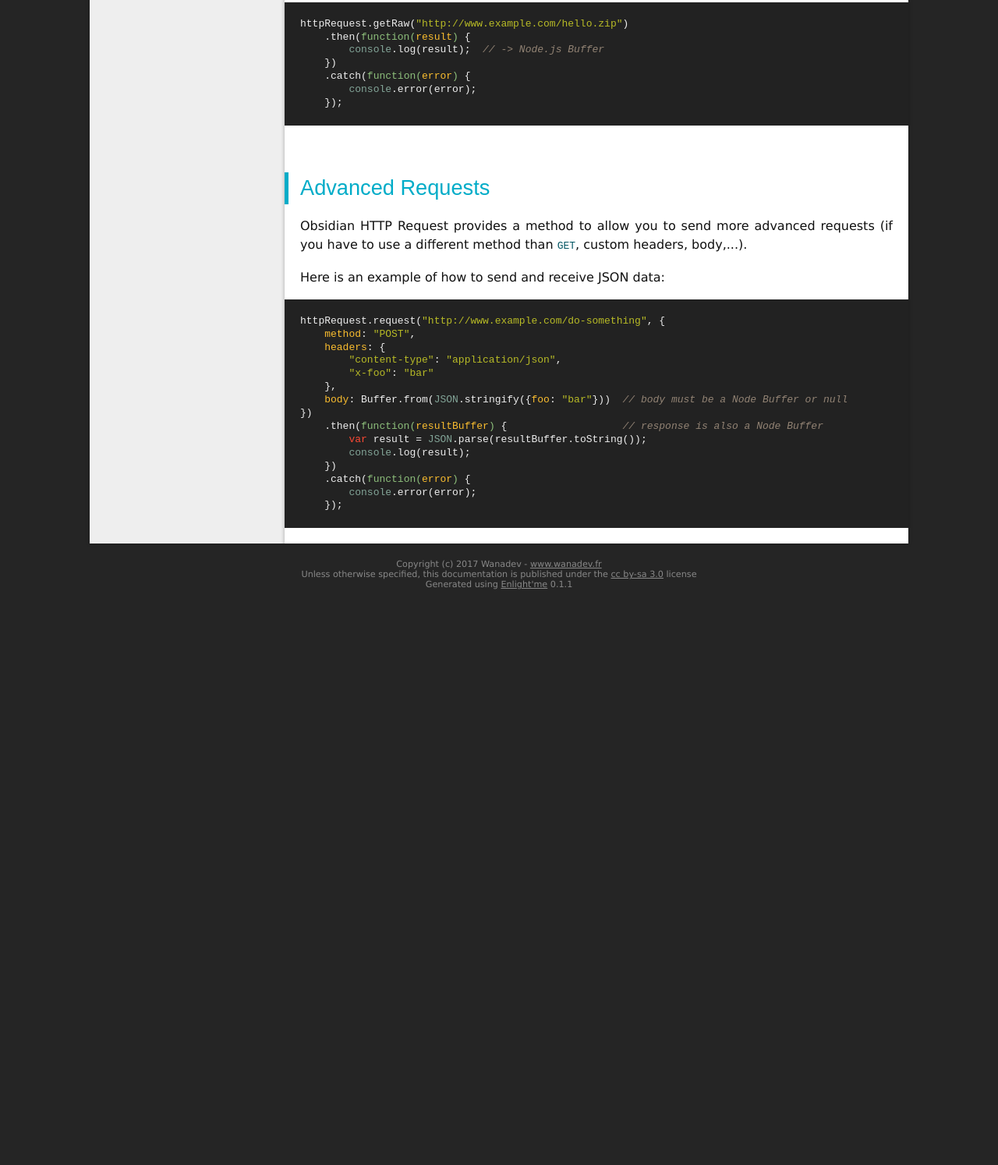
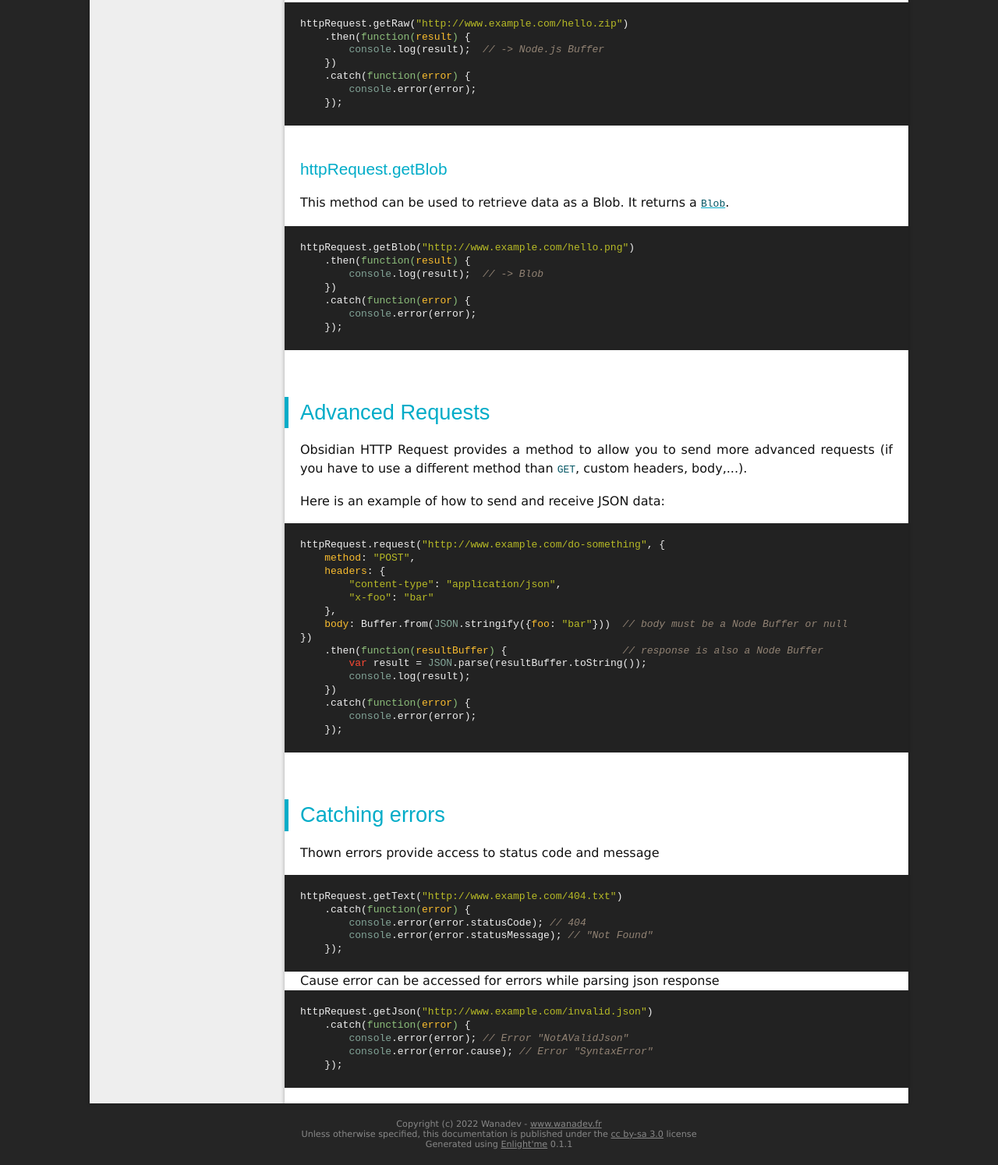
Before and after one commit to wanadev/obsidian-http-request, a plain HTML site: page direct-requests.html in a window 1280 px wide. Shown: the part 1293-2787 px from the top of the page at 78% size. Before the commit the page ends 2069 px from the top, so only its background shows below. Drawn offline with Linux system fonts and the light colour scheme.

Commit message:
Deploying to gh-pages from  @ 322fb1d8dac7cf8d9c1df419596d9c9357b74953 🚀

```diff
--- a/direct-requests.html
+++ b/direct-requests.html
@@ -86,6 +86,11 @@
 
             </li>
 
+            <li>
+                <a href="#httprequest-getblob">httpRequest.getBlob</a>
+
+            </li>
+
     </ul>
 
 
@@ -93,6 +98,11 @@
 
             <li>
                 <a href="#advanced-requests">Advanced Requests</a>
+
+            </li>
+
+            <li>
+                <a href="#catching-errors">Catching errors</a>
 
             </li>
 
@@ -164,6 +174,15 @@ a <a href="https://nodejs.org/api/buffer.html">Node.js <code>Buffer</code></a>.<
         <span class="hljs-built_in">console</span>.error(error);
     });</code></pre>
 
+<h3 id="httprequest-getblob">httpRequest.getBlob</h3>
+<p>This method can be used to retrieve data as a Blob. It returns a <a href="https://developer.mozilla.org/en-US/docs/Web/API/Blob"><code>Blob</code></a>.</p>
+<pre><code class="hljs javascript">httpRequest.getBlob(<span class="hljs-string">"http://www.example.com/hello.png"</span>)
+    .then(<span class="hljs-function"><span class="hljs-keyword">function</span>(<span class="hljs-params">result</span>) </span>{
+        <span class="hljs-built_in">console</span>.log(result);  <span class="hljs-comment">// -&gt; Blob</span>
+    })
+    .catch(<span class="hljs-function"><span class="hljs-keyword">function</span>(<span class="hljs-params">error</span>) </span>{
+        <span class="hljs-built_in">console</span>.error(error);
+    });</code></pre>
 
 <h2 id="advanced-requests">Advanced Requests</h2>
 <p>Obsidian HTTP Request provides a method to allow you to send more advanced
@@ -186,14 +205,27 @@ body,...).</p>
         <span class="hljs-built_in">console</span>.error(error);
     });</code></pre>
 
+<h2 id="catching-errors">Catching errors</h2>
+<p>Thown errors provide access to status code and message</p>
+<pre><code class="hljs javascript">httpRequest.getText(<span class="hljs-string">"http://www.example.com/404.txt"</span>)
+    .catch(<span class="hljs-function"><span class="hljs-keyword">function</span>(<span class="hljs-params">error</span>) </span>{
+        <span class="hljs-built_in">console</span>.error(error.statusCode); <span class="hljs-comment">// 404</span>
+        <span class="hljs-built_in">console</span>.error(error.statusMessage); <span class="hljs-comment">// "Not Found"</span>
+    });</code></pre>
+Cause error can be accessed for errors while parsing json response
 
+<pre><code class="hljs javascript">httpRequest.getJson(<span class="hljs-string">"http://www.example.com/invalid.json"</span>)
+    .catch(<span class="hljs-function"><span class="hljs-keyword">function</span>(<span class="hljs-params">error</span>) </span>{
+        <span class="hljs-built_in">console</span>.error(error); <span class="hljs-comment">// Error "NotAValidJson"</span>
+        <span class="hljs-built_in">console</span>.error(error.cause); <span class="hljs-comment">// Error "SyntaxError"</span>
+    });</code></pre>
 
 
                 </article>
             </div>
 
             <footer>
-                Copyright (c)  2017 Wanadev
+                Copyright (c)  2022 Wanadev
 - <a href="http://www.wanadev.fr/">www.wanadev.fr</a><br />
 Unless otherwise specified, this documentation is published under the
 <a href="http://creativecommons.org/licenses/by-sa/3.0/deed.en">cc by-sa 3.0</a> license<br />
```
Also changed, not shown: faq.html (+1 -1 lines), index.html (+1 -1 lines), proxyfied-requests.html (+34 -1 lines).
